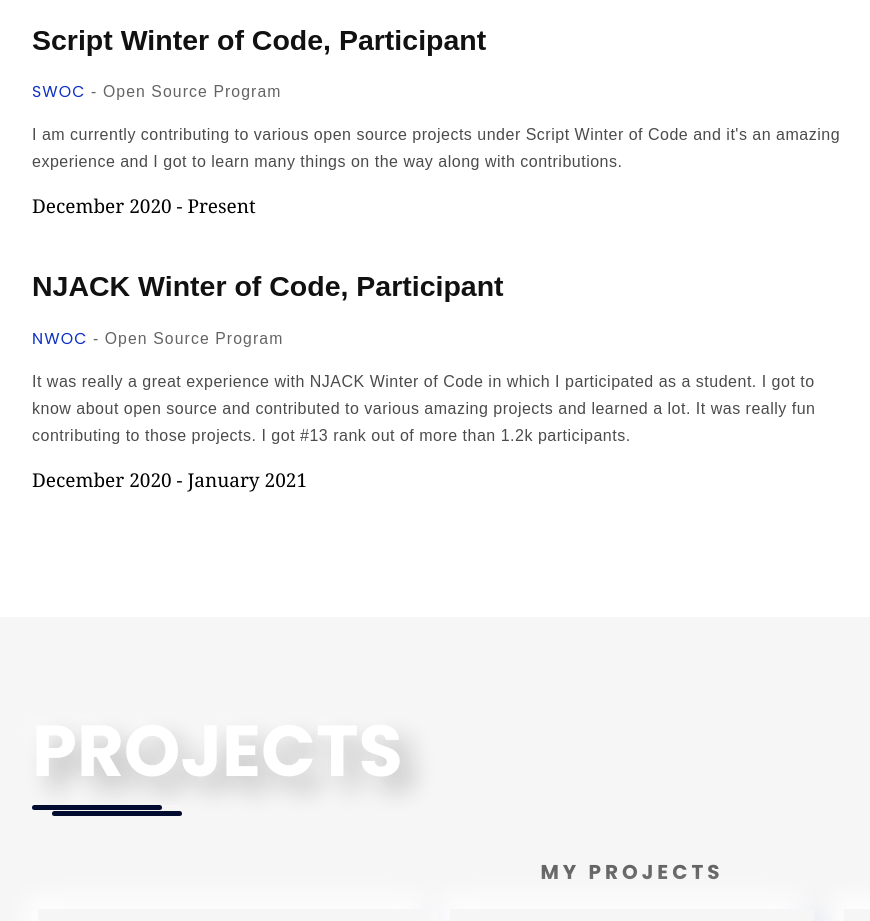
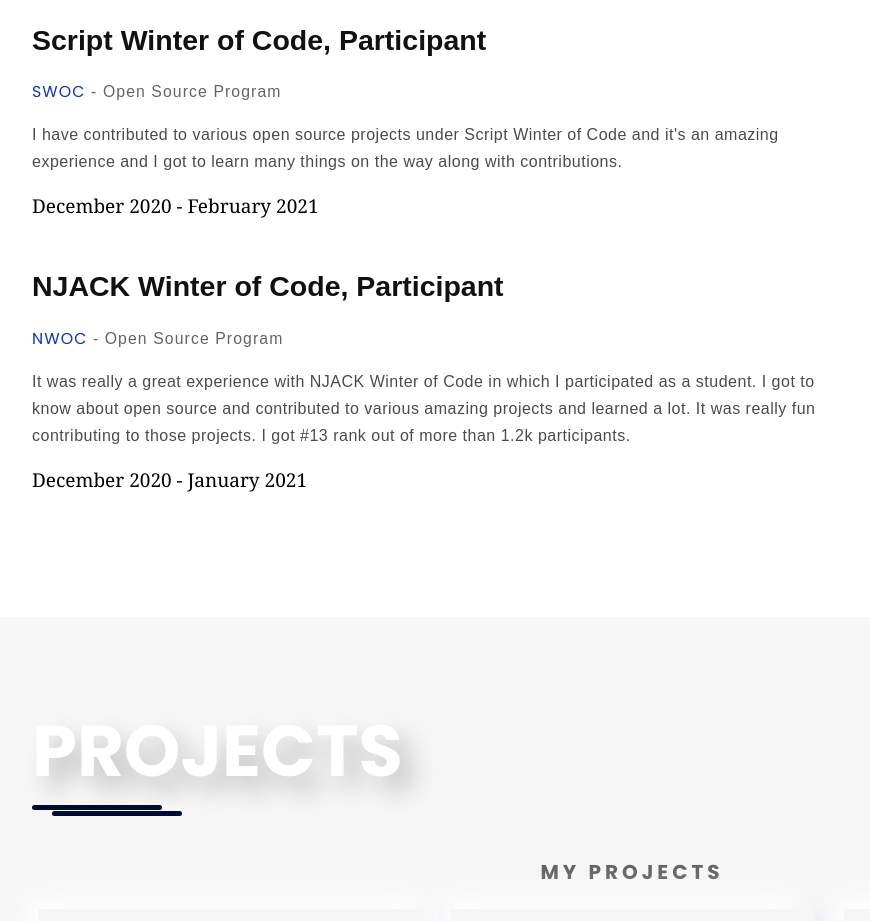
Before and after one commit to Chaitanya31612/chaitanya31612.github.io, a website: page index.html in a window 1280 px wide. Shown: the part 4000-4921 px from the top of the page, without its empty margins (8-878 px from the left). Drawn offline with nearby package versions, Linux system fonts and the light colour scheme; a script that the page names is missing; a web font is replaced by a local one.

Commit message:
text changes

```diff
--- a/index.html
+++ b/index.html
@@ -357,10 +357,10 @@
                         <a target="_blank" href="http://swoc.tech/" class="content-list__name-link">SWOC</a> - Open Source Program
                     </h5>
                     <div class="content-list__about">
-                        I am currently contributing to various open source projects under Script Winter of Code and it's an amazing experience and I got to learn many things on the way along with contributions.
+                        I have contributed to various open source projects under Script Winter of Code and it's an amazing experience and I got to learn many things on the way along with contributions.
                     </div>
                     <div class="content-list__date">
-                        December 2020 - Present
+                        December 2020 - February 2021
                     </div>
 
                 </div>
--- a/sass/_projects.scss
+++ b/sass/_projects.scss
@@ -4,10 +4,6 @@
     padding-bottom: 6rem;
 }
 
-
-.project-container {
-    // width: 350px;
-}
 
 .project-img {
     width: 40rem;
```
Also changed, not shown: app.js (+7 -0 lines), css/style.css.
